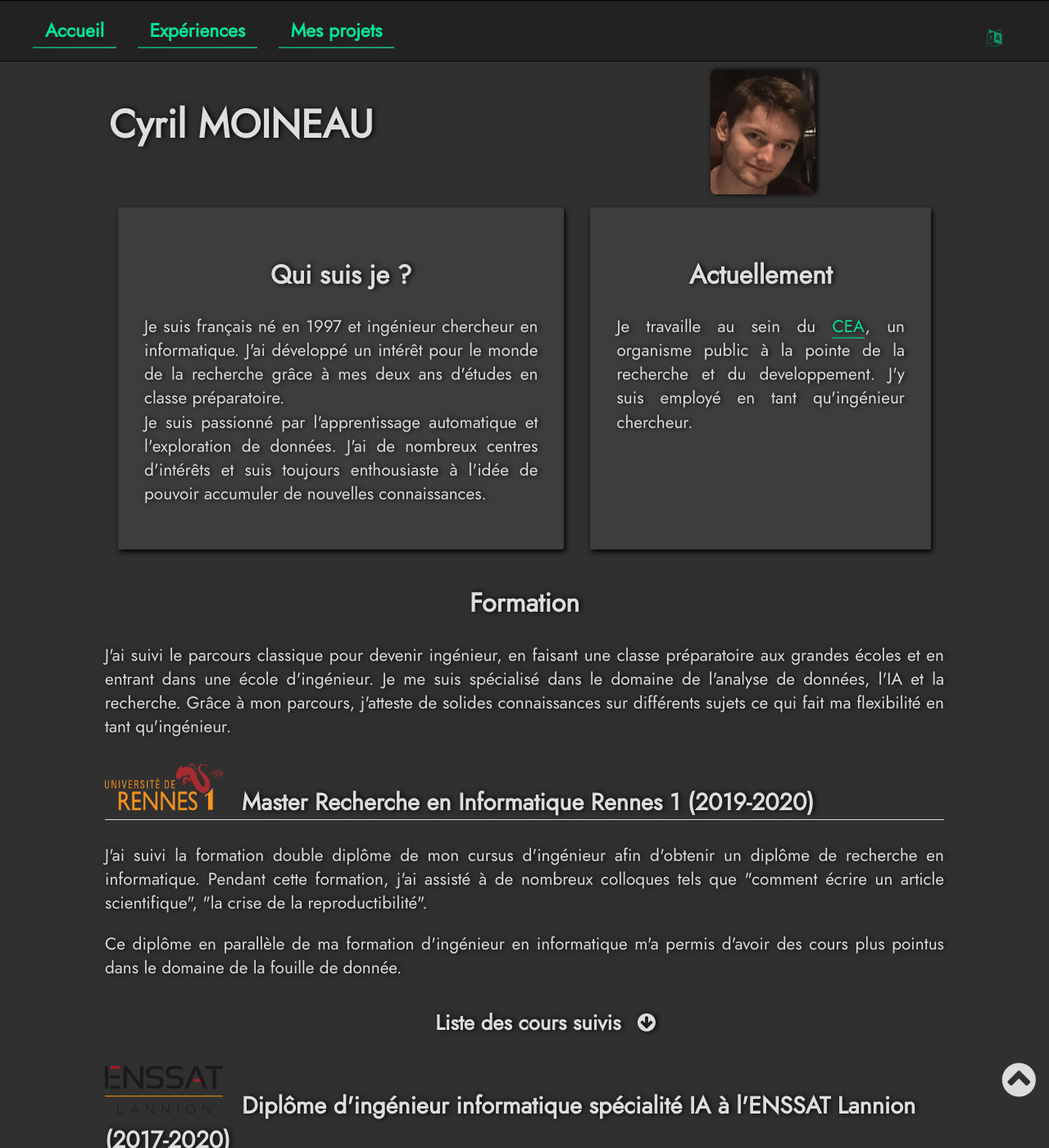
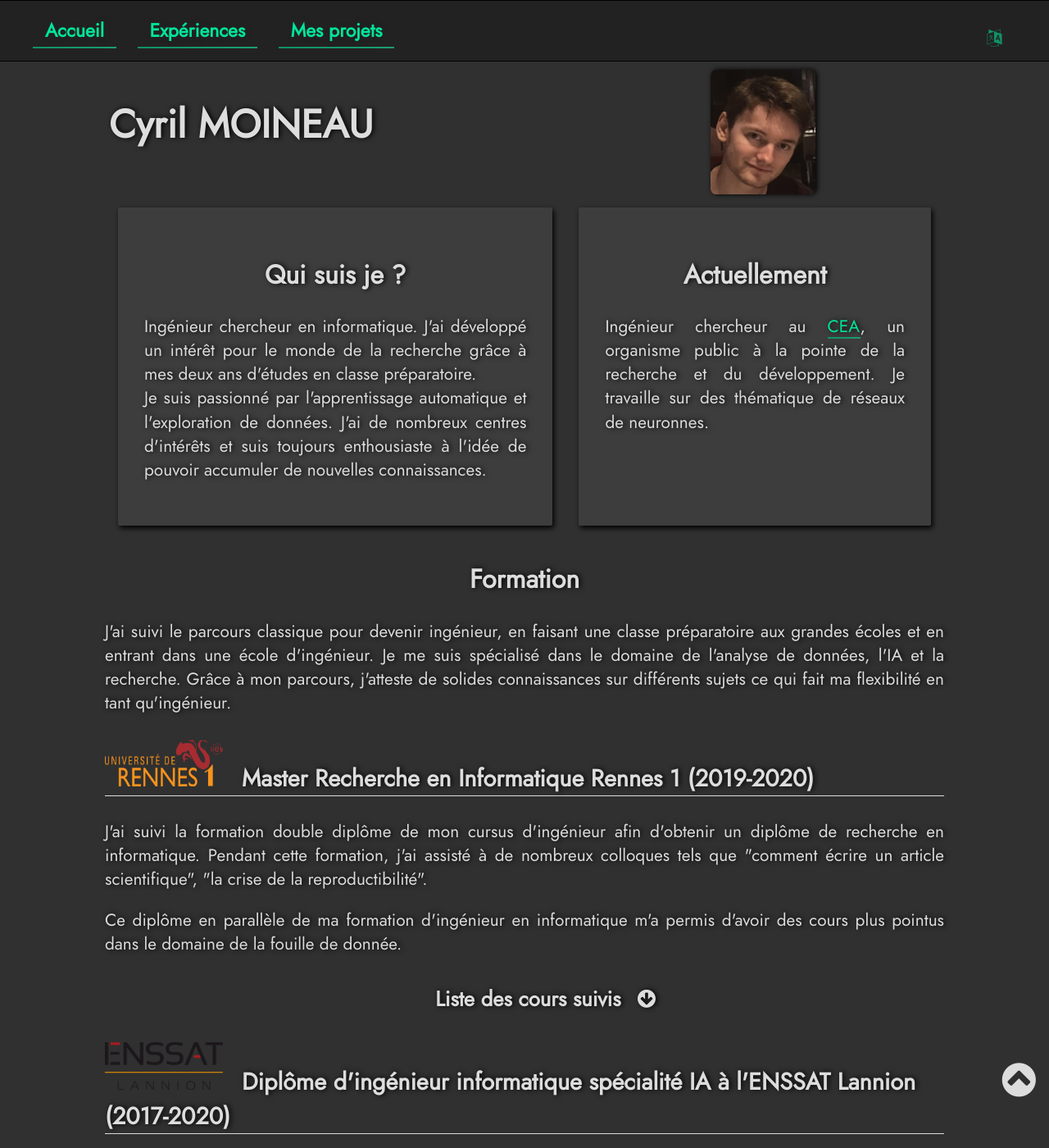
Before and after one commit to cmoineau/cmoineau.github.io, a Jekyll site: the page built from pages/fr/home.html, in a window 1280 px wide and 1400 px high. Shown: the whole window at 82% size. Built offline with Jekyll 4.4.1, drawn with Linux system fonts in a browser that asks for light colours.

Commit message:
Update W3C + small typo fix.

```diff
--- a/_includes/footer_en.html
+++ b/_includes/footer_en.html
@@ -13,7 +13,7 @@
             <i class="fa fa-linkedin-square fa-lg" aria-hidden="true"></i>
             <a href="https://www.linkedin.com/in/cmoineau"> linkedin/in/cmoineau</a>
         </li>
-        <p id="lastchange"; style="float : right; font-size: 0.8em; padding-right: 1em;";></p>
+        <p id="lastchange"; style="float : right; font-size: 0.8em; padding-right: 1em;"></p>
     </ul>
 
 </footer>
--- a/_includes/footer_fr.html
+++ b/_includes/footer_fr.html
@@ -14,6 +14,6 @@
             <i class="fa fa-linkedin-square fa-lg" aria-hidden="true"></i>
             <a href="https://www.linkedin.com/in/cmoineau"> linkedin/in/cmoineau</a>
         </li>
-        <p id="lastchange"; style="float : right; font-size: 0.8em; padding-right: 1em;";></p>
+        <p id="lastchange"; style="float : right; font-size: 0.8em; padding-right: 1em;"></p>
     </ul>
 </footer>
--- a/css/main.css
+++ b/css/main.css
@@ -133,6 +133,10 @@
     font-size: 1.3em;
 }
 
+ul li ul li{
+    font-size: 1em;
+}
+
 footer {
     border-top: 1px solid;
 }
@@ -162,7 +166,7 @@
     width: 60%;
 }
 
-#flex-container{
+.flex-container{
     display: flex;
     width: 100%;
     height: 100%;
--- a/pages/fr/home.html
+++ b/pages/fr/home.html
@@ -10,11 +10,11 @@
 			<img src="/ressources/Cyril.jpg" alt="Une photo de moi"  style="float:right; width: 8em; height: 9.5em; margin-left: 30px; margin-right: 15%; border-radius: 5%; box-shadow: 2px 0px 6px black;">
 			<h1 style="float: left;">Cyril MOINEAU</h1>
 		</div>
-		<div id="flex-container">
+		<div class="flex-container">
 			<div class="box" style="margin: 1em;">
 				<h2>Qui suis je ?</h2>
 				<p>
-					Je suis français né en 1997 et ingénieur chercheur en informatique. J'ai développé un intérêt pour le monde de la recherche grâce à mes deux ans d'études en classe préparatoire.
+					Ingénieur chercheur en informatique. J'ai développé un intérêt pour le monde de la recherche grâce à mes deux ans d'études en classe préparatoire.
 					</br>
 					Je suis passionné par l'apprentissage automatique et l'exploration de données. J'ai de nombreux centres d'intérêts et suis toujours enthousiaste à l'idée de pouvoir accumuler de nouvelles connaissances.
 				</p>
@@ -22,7 +22,8 @@
 			<div class="box" style="margin: 1em;">
 				<h2>Actuellement</h2>
 				<p>
-					Je travaille au sein du <a href="http://www-list.cea.fr/">CEA</a>, un organisme public à la pointe de la recherche et du developpement. J'y suis employé en tant qu'ingénieur chercheur.
+					Ingénieur chercheur au <a href="http://www-list.cea.fr/">CEA</a>, un organisme public à la pointe de la recherche et du développement.
+					Je travaille sur des thématique de réseaux de neuronnes.
 				</p>
 			</div>
 		</div>
@@ -89,9 +90,9 @@
 					 document.getElementById('2_show').style.display='initial';"></i></h4>
 
 
-			<ul id="enssat" class="reveal" style="display:none;">
-				<li><strong style="font-size: 1.5em;">Mathématiques :</strong></li>
-					<ul>
+			<ul id="enssat" class="reveal" style="display:none; list-style-type: none;">
+				<li ><strong style="font-size: 1em;">Mathématiques :</strong></li>
+					<li><ul>
 						<li>Logique Mathématiques</li>
 						<li>Analyse</li>
 						<li>Algèbre</li>
@@ -100,9 +101,9 @@
 						<li>Statistiques</li>
 						<li>Théorie des files d'attente</li>
 						<li>Cryptographie</li>
-					</ul>
-				<li><strong style="font-size: 1.5em;">Informatique :</strong></li>
-					<ul>
+					</ul></li>
+				<li><strong style="font-size: 1em;">Informatique :</strong></li>
+					<li><ul>
 						<li>Réseaux</li>
 						<li>Système d'exploitation</li>
 						<li>Bases de C</li>
@@ -126,12 +127,12 @@
 						<li>Web Data Management</li>
 						<li>Analyse et fouille de données massives (web sémantique)</li>
 						<li>Traitement automatique du langage et de la parole</li>
-					</ul>
-				<li><strong style="font-size: 1.5em;">Électronique :</strong></li>
-					<ul>
+					</ul></li>
+				<li><strong style="font-size: 1em;">Électronique :</strong></li>
+					<li><ul>
 						<li>Micro-contrôleurs</li>
 						<li>Bases des systèmes  numériques</li>
-					</ul>
+					</ul></li>
 			</ul>
 		<h3><a href="http://www.lycee-pothier.com/"><img src="/ressources/pothier.jpg" alt="Logo lycée Pothier" style="height: 3em; width: 3em; margin-right: 0.5em;"></a>
 		Classe préparatoire aux Lycée Pothier Orléans (2015-2017)
@@ -159,41 +160,41 @@
 		document.getElementById('3_show').style.display='initial';"></i>
 		</h4>
 
-		<ul id="prep" class="reveal" style="display:none;">
-				<li><strong style="font-size: 1.5em;">Mathématiques :</strong></li>
-					<ul>
+		<ul id="prep" class="reveal" style="display:none;  list-style-type: none;">
+				<li><strong style="font-size: 1em;">Mathématiques :</strong></li>
+					<li><ul>
 						<li>Algèbre linéaire</li>
 						<li>Espace vectoriel normé en dimensions finies</li>
 						<li>Espace Euclidien</li>
 						<li>Fonctions vectorielles et arcs paramétrés</li>
 						<li>Probabilités</li>
 						<li>Calcul différentiel</li>
-					</ul>
-				<li><strong style="font-size: 1.5em;">Physique :</strong></li>
-					<ul>
+					</ul></li>
+				<li><strong style="font-size: 1em;">Physique :</strong></li>
+					<li><ul>
 						<li>Optique non linéaire</li>
 						<li>Électromagnétisme</li>
 						<li>Mécanique</li>
 						<li>Thermodynamique</li>
 						<li>Physique des ondes</li>
-					</ul>
-				<li><strong style="font-size: 1.5em;">Chimie :</strong></li>
-					<ul>
+					</ul></li>
+				<li><strong style="font-size: 1em;">Chimie :</strong></li>
+					<li><ul>
 						<li>Mélanges et transformations: aspects thermodynamiques</li>
 						<li>Énergie chimique et énergie électrique: conversion et stockage</li>
 						<li>Atomes, molécules, complexes: modélisation quantique et réactivité</li>
 						<li>Molécules et matériaux organiques : stratégies de synthèse et applications</li>
-					</ul>
-				<li><strong style="font-size: 1.5em;">Informatique :</strong></li>
-					<ul>
+					</ul></li>
+				<li><strong style="font-size: 1em;">Informatique :</strong></li>
+					<li><ul>
 						<li>Introduction à Python</li>
 						<li>Introduction aux bases de données (mySQL)</li>
 						<li>Modélisation physique</li>
 						<li>Programmation récursive</li>
-					</ul>
+					</ul></li>
 			</ul>
 		<h2 style="margin-top: auto; ">Compétences</h2>
-		<div id="flex-container"  style="flex-wrap: wrap;">
+		<div class="flex-container"  style="flex-wrap: wrap;">
 			<div class="box" style="margin-left: auto; margin-right: auto; flex-flow: column;">
 				<h3 style="border-bottom: 0px solid; margin-top: auto;">Langages de programmation :</h3>
 				<ul style="list-style-type: none; margin-left: -1em;">
```
Also changed, not shown: pages/en/home.html (+20 -24 lines), pages/fr/work_experience.html (renamed from pages/fr/work_expericence.html, +5 -8 lines).
